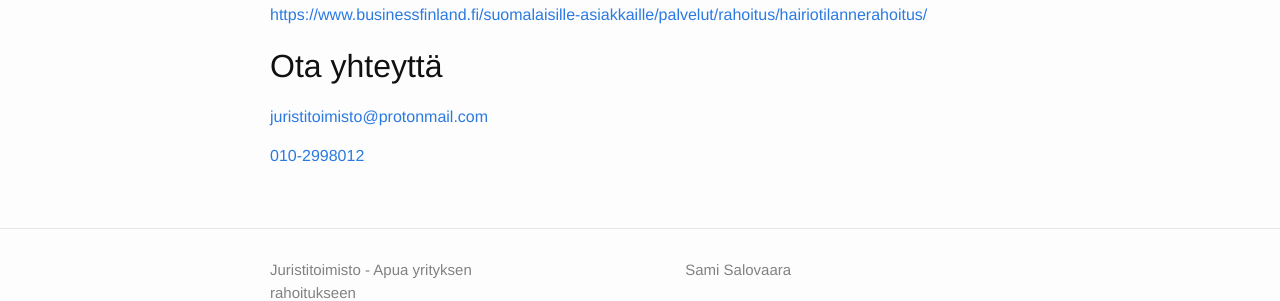
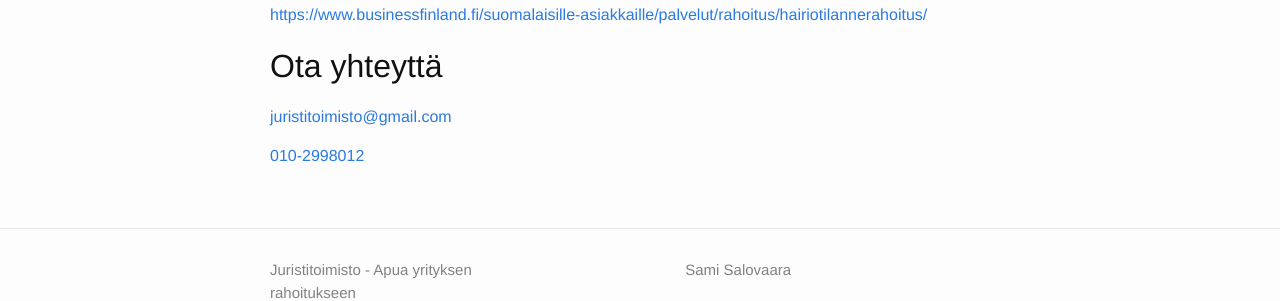
Before and after one commit to spedepekka/juristitoimisto, a Jekyll site: the page built from index.md, in a window 1280 px wide. Shown: the part 278-579 px from the top of the page. Built offline with Jekyll 4.4.1, drawn with Linux system fonts in a browser that asks for light colours.

Commit message:
Fix email address

```diff
--- a/index.md
+++ b/index.md
@@ -13,6 +13,6 @@ Ota meihin yhteyttä, niin autamme sinua hakemuksen teossa pro bono.
 
 ## Ota yhteyttä
 
-[juristitoimisto@protonmail.com](mailto:juristitoimisto@protonmail.com)
+[juristitoimisto@gmail.com](mailto:juristitoimisto@gmail.com)
 
 [010-2998012](tel:010-2998012)
```
